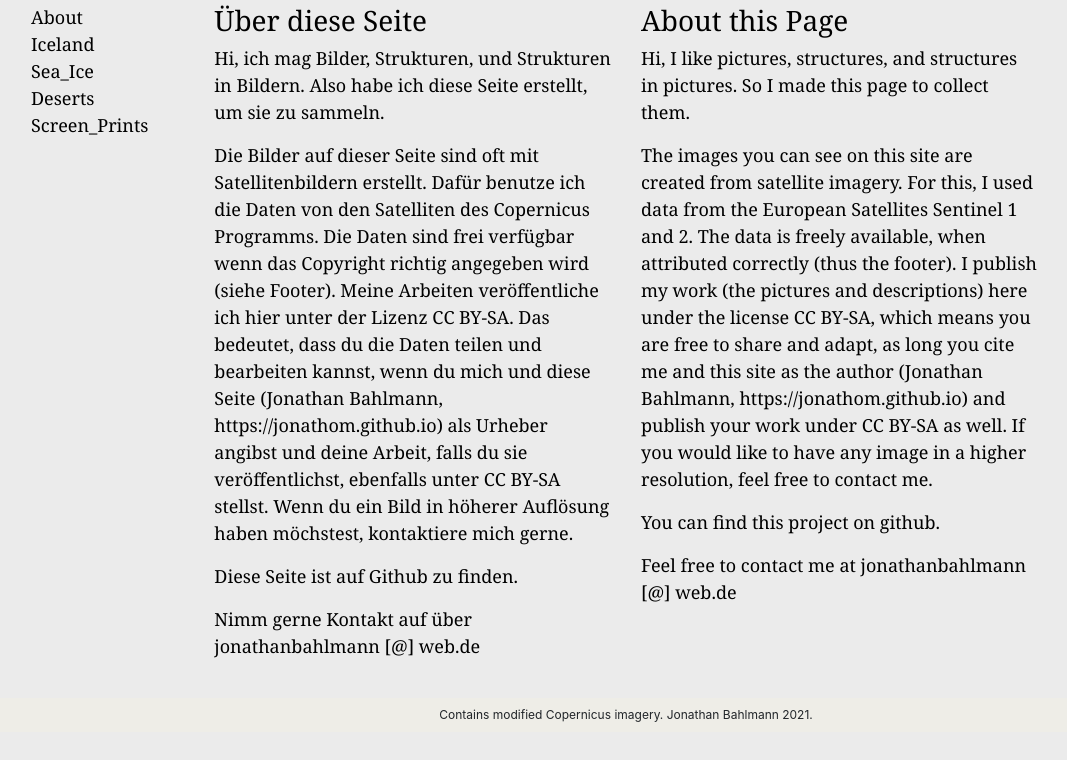
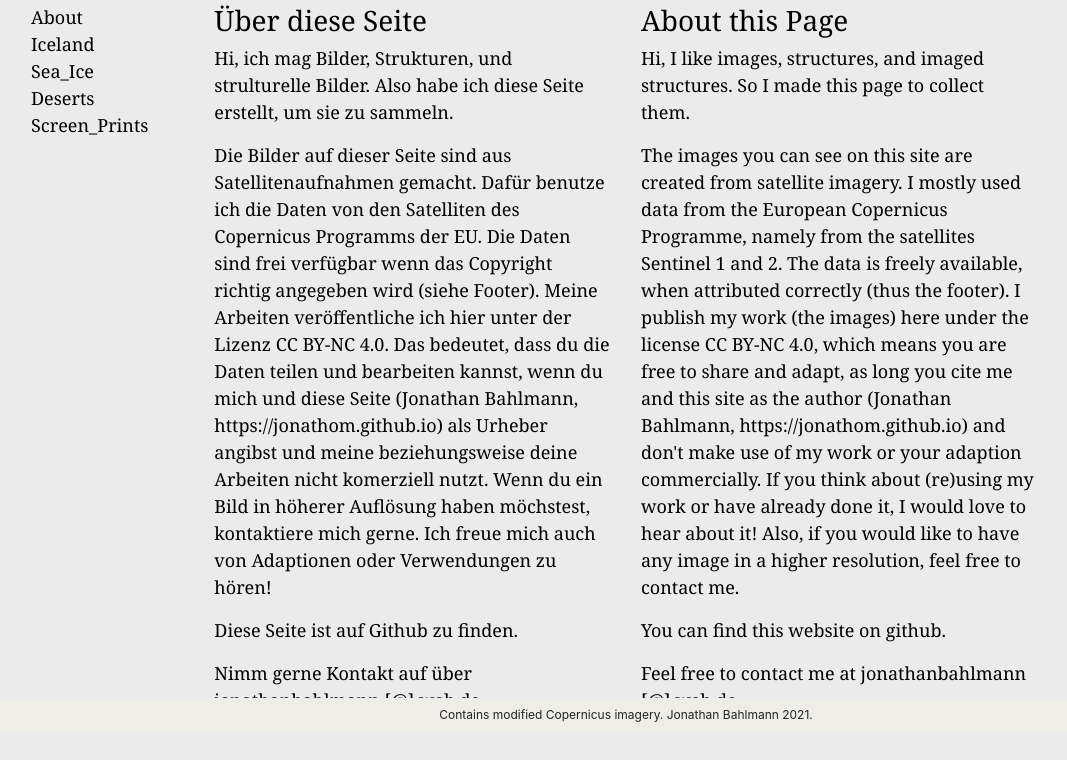
Before and after one commit to jonathom/jonathom.github.io, a plain HTML site: page about.html in a window 1280 px wide. Shown: the part 68-828 px from the top of the page, without its empty margins (14-1081 px from the left). Drawn offline with nearby package versions, Linux system fonts and the light colour scheme.

Commit message:
change about text

```diff
--- a/about.html
+++ b/about.html
@@ -74,10 +74,16 @@
                     Über diese Seite
                 </h3>
                 <p>
-                    Hi, ich mag Bilder, Strukturen, und Strukturen in Bildern. Also habe ich diese Seite erstellt, um sie zu sammeln.
+                    Hi, ich mag Bilder, Strukturen, und strulturelle Bilder. Also habe ich diese Seite erstellt, um sie zu sammeln.
                 </p>
                 <p>
-                    Die Bilder auf dieser Seite sind oft mit Satellitenbildern erstellt. Dafür benutze ich die Daten von den Satelliten des Copernicus Programms. Die Daten sind frei verfügbar wenn das Copyright richtig angegeben wird (siehe Footer). Meine Arbeiten veröffentliche ich hier unter der Lizenz <a href="https://creativecommons.org/licenses/by-sa/2.0/" target="_blank" rel="noopener noreferrer">CC BY-SA</a>. Das bedeutet, dass du die Daten teilen und bearbeiten kannst, wenn du mich und diese Seite (Jonathan Bahlmann, https://jonathom.github.io) als Urheber angibst und deine Arbeit, falls du sie veröffentlichst, ebenfalls unter CC BY-SA stellst. Wenn du ein Bild in höherer Auflösung haben möchstest, kontaktiere mich gerne.
+                    Die Bilder auf dieser Seite sind aus Satellitenaufnahmen gemacht. Dafür benutze ich die Daten von den Satelliten des
+                    Copernicus Programms der EU. Die Daten sind frei verfügbar wenn das Copyright richtig angegeben wird (siehe Footer).
+                    Meine Arbeiten veröffentliche ich hier unter der Lizenz
+                    <a href="https://creativecommons.org/licenses/by-nc/4.0" target="_blank" rel="noopener noreferrer">CC BY-NC 4.0</a>.
+                    Das bedeutet, dass du die Daten teilen und bearbeiten kannst, wenn du mich und diese Seite (Jonathan Bahlmann, https://jonathom.github.io)
+                    als Urheber angibst und meine beziehungsweise deine Arbeiten nicht komerziell nutzt. Wenn du ein Bild in höherer Auflösung haben möchstest,
+                    kontaktiere mich gerne. Ich freue mich auch von Adaptionen oder Verwendungen zu hören!
                 </p>
                 <p>
                     Diese Seite ist auf <a href="https://github.com/jonathom/jonathom.github.io" target="_blank" rel="noopener noreferrer">Github</a> zu finden.
@@ -91,13 +97,19 @@
                     About this Page
                 </h3>
                 <p>
-                    Hi, I like pictures, structures, and structures in pictures. So I made this page to collect them.
+                    Hi, I like images, structures, and imaged structures. So I made this page to collect them.
                 </p>
                 <p>
-                    The images you can see on this site are created from satellite imagery. For this, I used data from the European Satellites Sentinel 1 and 2. The data is freely available, when attributed correctly (thus the footer). I publish my work (the pictures and descriptions) here under the license <a href="https://creativecommons.org/licenses/by-sa/2.0/" target="_blank" rel="noopener noreferrer">CC BY-SA</a>, which means you are free to share and adapt, as long you cite me and this site as the author (Jonathan Bahlmann, https://jonathom.github.io) and publish your work under CC BY-SA as well. If you would like to have any image in a higher resolution, feel free to contact me.
+                    The images you can see on this site are created from satellite imagery. I mostly used data from the European Copernicus Programme,
+                    namely from the satellites Sentinel 1 and 2. The data is freely available, when attributed correctly (thus the footer).
+                    I publish my work (the images) here under the license
+                    <a href="https://creativecommons.org/licenses/by-nc/4.0" target="_blank" rel="noopener noreferrer">CC BY-NC 4.0</a>,
+                    which means you are free to share and adapt, as long you cite me and this site as the author (Jonathan Bahlmann, https://jonathom.github.io)
+                    and don't make use of my work or your adaption commercially. If you think about (re)using my work or have already done it, I would love
+                    to hear about it! Also, if you would like to have any image in a higher resolution, feel free to contact me.
                 </p>
                 <p>
-                    You can find this project on <a href="https://github.com/jonathom/jonathom.github.io" target="_blank" rel="noopener noreferrer">github</a>.
+                    You can find this website on <a href="https://github.com/jonathom/jonathom.github.io" target="_blank" rel="noopener noreferrer">github</a>.
                 </p>
                 <p>
                     Feel free to contact me at jonathanbahlmann [@]  web.de
```
